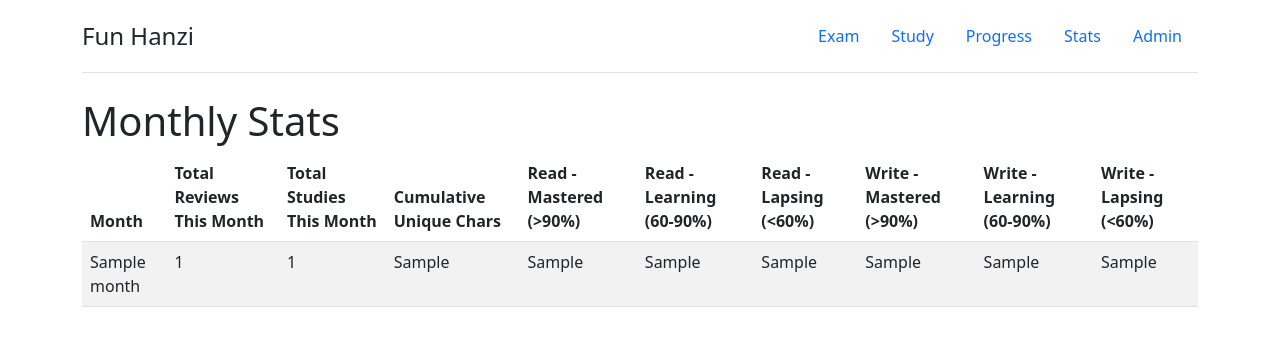
After one commit to xiaoruoruo/funhanzi, a Flask app: template webapp/templates/stats.html in a window 1280 px wide. The commit adds this page. Shown: the top 346 px of the page. Run offline with Flask 3, Linux system fonts and the light colour scheme; the template is opened without the code that fills it: most values are stand-ins (such as "Sample title", 1, 10 or a date in 2020); parts of the project's set-up code (start-up, migrations or seed data) failed here and were passed over.

Commit message:
Add a stats page.

```diff
--- a/webapp/app.py
+++ b/webapp/app.py
@@ -2,6 +2,7 @@ from flask import Flask, render_template, request, redirect, url_for
 from . import db
 from . import logic
 from . import fsrs_logic
+from . import stats
 import datetime
 import logging
 from bs4 import BeautifulSoup
@@ -15,6 +16,11 @@ app = Flask(__name__)
 @app.route('/')
 def index():
     return redirect(url_for('exam'))
+
+@app.route('/stats')
+def show_stats():
+    stats_data = stats.calculate_monthly_stats()
+    return render_template('stats.html', stats=stats_data)
 
 @app.route('/exam')
 def exam():
--- a/webapp/templates/layout.html
+++ b/webapp/templates/layout.html
@@ -18,6 +18,7 @@
           <li class="nav-item"><a href="{{ url_for('exam') }}" class="nav-link {% if request.endpoint == 'exam' %}active{% endif %}">Exam</a></li>
           <li class="nav-item"><a href="{{ url_for('study') }}" class="nav-link {% if request.endpoint == 'study' %}active{% endif %}">Study</a></li>
           <li class="nav-item"><a href="{{ url_for('progress') }}" class="nav-link {% if request.endpoint == 'progress' %}active{% endif %}">Progress</a></li>
+          <li class="nav-item"><a href="{{ url_for('show_stats') }}" class="nav-link {% if request.endpoint == 'show_stats' %}active{% endif %}">Stats</a></li>
           <li class="nav-item"><a href="{{ url_for('admin') }}" class="nav-link {% if request.endpoint == 'admin' %}active{% endif %}">Admin</a></li>
         </ul>
       </header>
--- /dev/null
+++ b/webapp/templates/stats.html
@@ -0,0 +1,37 @@
+{% extends "layout.html" %}
+
+{% block content %}
+  <h1>Monthly Stats</h1>
+  <table class="table table-striped">
+    <thead>
+      <tr>
+        <th>Month</th>
+        <th>Total Reviews This Month</th>
+        <th>Total Studies This Month</th>
+        <th>Cumulative Unique Chars</th>
+        <th>Read - Mastered (>90%)</th>
+        <th>Read - Learning (60-90%)</th>
+        <th>Read - Lapsing (<60%)</th>
+        <th>Write - Mastered (>90%)</th>
+        <th>Write - Learning (60-90%)</th>
+        <th>Write - Lapsing (<60%)</th>
+      </tr>
+    </thead>
+    <tbody>
+      {% for s in stats %}
+      <tr>
+        <td>{{ s.month }}</td>
+        <td>{{ s.total_reviews }}</td>
+        <td>{{ s.total_studies }}</td>
+        <td>{{ s.cumulative_unique_chars }}</td>
+        <td>{{ s.read_mastered }}</td>
+        <td>{{ s.read_learning }}</td>
+        <td>{{ s.read_lapsing }}</td>
+        <td>{{ s.write_mastered }}</td>
+        <td>{{ s.write_learning }}</td>
+        <td>{{ s.write_lapsing }}</td>
+      </tr>
+      {% endfor %}
+    </tbody>
+  </table>
+{% endblock %}
```
Also changed, not shown: webapp/db.py (+11 -0 lines), webapp/stats.py (added, +140 -0 lines).
